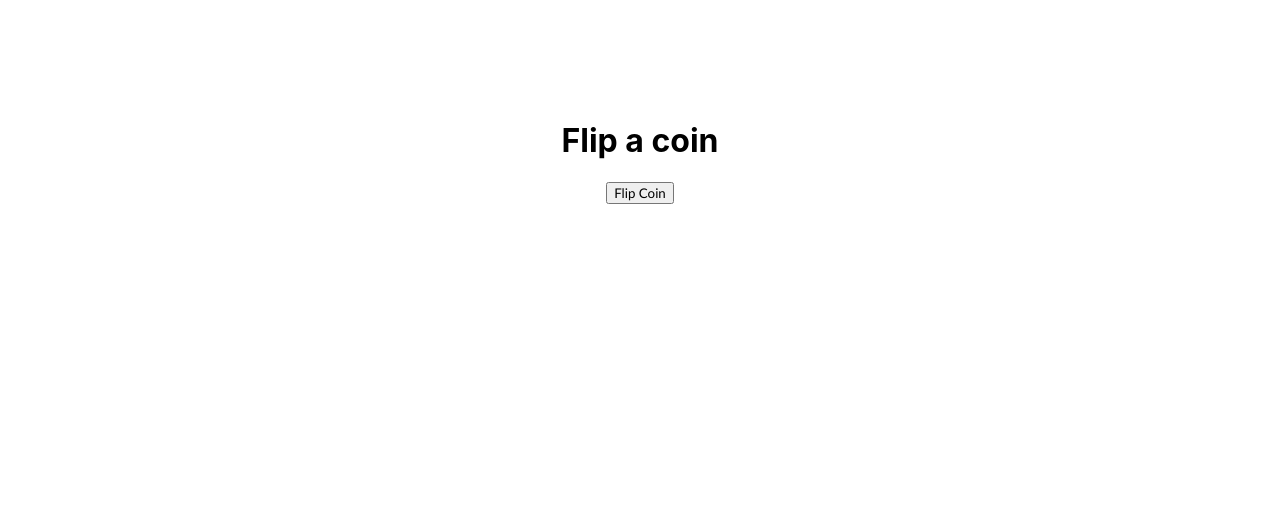
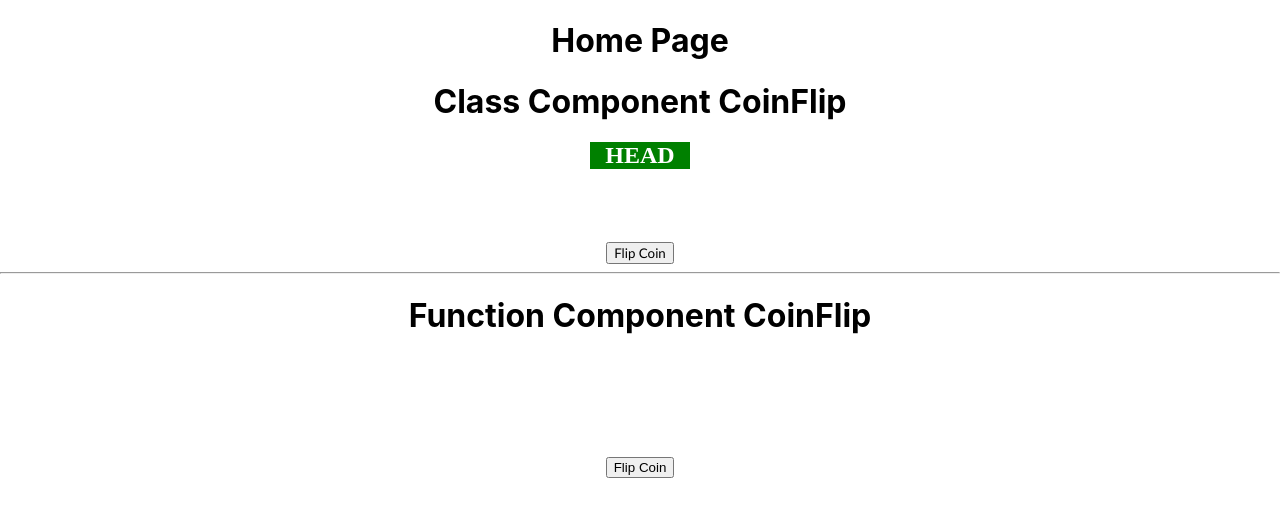
Before and after one commit to annamolaohein/proj-1-coinflip, a React (Create React App) app: page / in a window 1280 px wide. Shown: the top 516 px of the page. Built offline with nearby package versions, Linux system fonts and the light colour scheme.

Commit message:
code check

```diff
--- a/src/App.css
+++ b/src/App.css
@@ -1,30 +1,3 @@
 * {
   text-align: center;
 }
-
-#coin {
-  width: 100px;
-  height: 100px;
-  margin: auto;
-  position: relative;
-
-}
-
-.tail {
-  background-color: red;
-  text-align: center;
-  color: white;
-
-}
-.head {
-  background-color: green;
-  text-align: center;
-  color: white;
-
-}
-h2{
-  font-family: 'Times New Roman', Times, serif;
-}
-#coin_btn{
-  font-family: 'Gill Sans', 'Gill Sans MT', Calibri, 'Trebuchet MS', sans-serif;
-}
--- a/src/App.js
+++ b/src/App.js
@@ -1,53 +1,14 @@
-import logo from './logo.svg';
-import './App.css';
-import React, {Component} from 'react';
-
-
+import React, { Component } from "react";
+import "./App.css";
+import { HomePage } from "./pages/HomePage";
 class App extends Component {
-  constructor(props) {
-    super(props);
-    this.state = {
-      show: " ",
-      coin: "coin"
-    };
-    this.coinFlip = this.coinFlip.bind(this);
+  render() {
+    return (
+      <div className="App">
+        <HomePage />
+      </div>
+    );
   }
-  coinFlip() {
-    this.setState({ coin: " " }, () => {
-      if (Math.random() < 0.5) {
-        this.setState({ show: "head" });
-
-      } else {
-        this.setState({ show: "tail" });
-
-      }
-    });
-  }
-  render() {
-    return <div className="coin">
-      <div id="coin">
-        {
-          this.state.show === "tail" &&
-          <div className='tail'>
-            <h2>TAIL</h2>
-          </div>
-        }
-
-        {
-          this.state.show === "head" &&
-          <div className="head">
-            <h2>HEAD</h2>
-          </div>
-        }
-      </div>
-      <h1>Flip a coin</h1>
-      <button id="coin_btn" onClick={this.coinFlip}>
-        Flip Coin
-      </button>
-
-    </div>
-  }
-
 }
 
 export default App;
--- /dev/null
+++ b/src/component/ClassCoinFlip.css
@@ -0,0 +1,23 @@
+.ClassCoinFlip #coin {
+  width: 100px;
+  height: 100px;
+  margin: auto;
+  position: relative;
+}
+
+.ClassCoinFlip .tail {
+  background-color: red;
+  text-align: center;
+  color: white;
+}
+.ClassCoinFlip .head {
+  background-color: green;
+  text-align: center;
+  color: white;
+}
+.ClassCoinFlip h2 {
+  font-family: "Times New Roman", Times, serif;
+}
+.ClassCoinFlip #coin_btn {
+  font-family: "Gill Sans", "Gill Sans MT", Calibri, "Trebuchet MS", sans-serif;
+}
--- /dev/null
+++ b/src/component/ClassCoinFlip.js
@@ -0,0 +1,38 @@
+import React from "react";
+import "./ClassCoinFlip.css";
+
+export class ClassCoinFlip extends React.Component {
+  constructor(props) {
+    super(props);
+    this.state = {
+      show: " ",
+      coin: "coin",
+    };
+    this.coinFlip = this.coinFlip.bind(this);
+  }
+  coinFlip() {
+    this.setState({ coin: " " }, () => {
+      if (Math.random() < 0.5) {
+        this.setState({ show: "head" });
+      } else {
+        this.setState({ show: "tail" });
+      }
+    });
+  }
+  render() {
+    return (
+      <div className="ClassCoinFlip">
+        <h1>Class Component CoinFlip</h1>
+        <div id="coin">
+          {/* ternary operator */}
+          <div className={this.state.show === "tail" ? "tail" : "head"}>
+            <h2>{this.state.show === "tail" ? "TAIL" : "HEAD"}</h2>
+          </div>
+        </div>
+        <button id="coin_btn" onClick={this.coinFlip}>
+          Flip Coin
+        </button>
+      </div>
+    );
+  }
+}
--- /dev/null
+++ b/src/component/CoinFlip.css
@@ -0,0 +1,23 @@
+.CoinFlip #coin {
+  width: 100px;
+  height: 100px;
+  margin: auto;
+  position: relative;
+}
+
+.CoinFlip .tail {
+  background-color: red;
+  text-align: center;
+  color: white;
+}
+.CoinFlip .head {
+  background-color: green;
+  text-align: center;
+  color: white;
+}
+.CoinFlip h2 {
+  font-family: "Times New Roman", Times, serif;
+}
+.CoinFlip #coin_btn {
+  font-family: "Gill Sans", "Gill Sans MT", Calibri, "Trebuchet MS", sans-serif;
+}
--- /dev/null
+++ b/src/component/CoinFlip.js
@@ -0,0 +1,23 @@
+import { useState } from "react";
+import "./CoinFlip.css";
+
+export const CoinFlip = () => {
+  const [coin, setCoin] = useState("");
+  const coinFlip = () => {
+    const random = Math.random() * 10;
+    Math.floor(random % 2) === 0 ? setCoin("HEAD") : setCoin("TAIL");
+  };
+  return (
+    <div className="CoinFlip">
+      <h1>Function Component CoinFlip</h1>
+      <div id="coin">
+        <div className={coin === "TAIL" ? "tail" : "head"}>
+          <h2>{coin}</h2>
+        </div>
+      </div>
+      <button id="btn" onClick={coinFlip}>
+        Flip Coin
+      </button>
+    </div>
+  );
+};
--- /dev/null
+++ b/src/pages/HomePage.js
@@ -0,0 +1,14 @@
+import React from "react";
+import { ClassCoinFlip } from "../component/ClassCoinFlip";
+import { CoinFlip } from "../component/CoinFlip";
+
+export const HomePage = () => {
+  return (
+    <div className="HomePage">
+      <h1>Home Page</h1>
+      <ClassCoinFlip />
+      <hr />
+      <CoinFlip />
+    </div>
+  );
+};
```
Also changed, not shown: component/coinFlip.js (deleted, +0 -25 lines), 1 other file (tests, documents, lock files or other folders).
